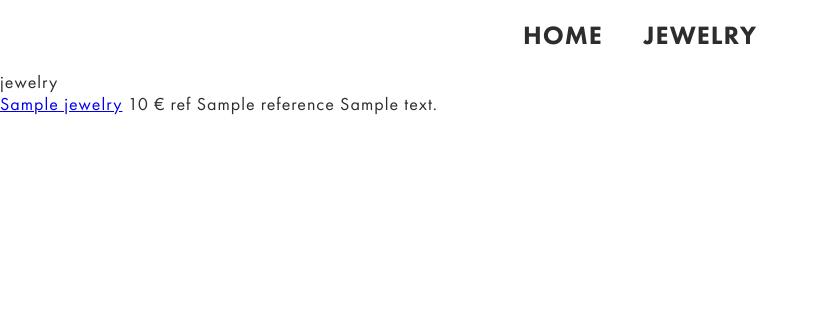
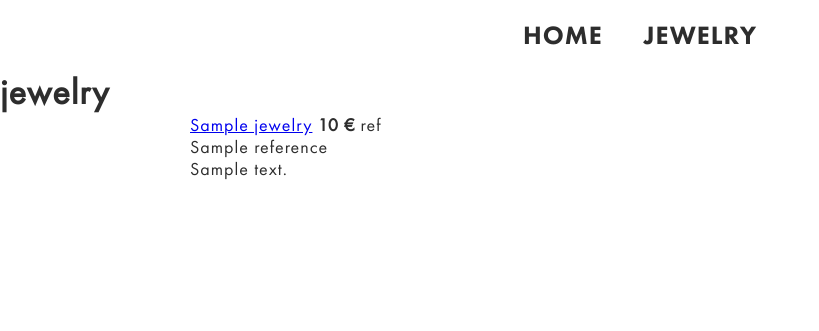
Before and after one commit to adrienloup/symfony4-sample, a Symfony app: template templates/jewelry/index.html.twig in a window 1280 px wide. Shown: the top 331 px of the page, without its empty margins (0-819 px from the left). Run offline with Twig, Linux system fonts and the light colour scheme; the template is opened without the code that fills it: most values are stand-ins (such as "Sample title", 1, 10 or a date in 2020); some libraries are stand-ins or nearby versions.

Commit message:
manage style

```diff
--- a/public/css/main.css
+++ b/public/css/main.css
@@ -51,3 +51,13 @@ nav ul li a {
   font-size: 26px;
   color: #2d2d2d;
 }
+
+.jewelry {
+  max-width: 900px;
+  width: 100%;
+  margin: 0 auto;
+}
+
+.jewels {
+  width: calc(100% /4);
+}
--- a/templates/jewelry/index.html.twig
+++ b/templates/jewelry/index.html.twig
@@ -1,14 +1,14 @@
 {% extends 'base.html.twig' %}
-{% block title %}jewelry watch{% endblock %}
+{% block title %}jewelry{% endblock %}
 {% block body %}
-<div>
-  jewelry
+<h1>jewelry</h1>
+<div class="jewelry">
   {% for jewels in jewelry %}
-  <div>
+  <div class="jewels">
     <a href="{{ path('jewelry.single', { id: jewels.id, slug: jewels.slug }) }}">{{ jewels.name }}</a>
-    {{ jewels.formattedPrice }} €
-    ref {{ jewels.reference }}
-    {{ jewels.description }}
+    <strong>{{ jewels.formattedPrice }} €</strong>
+    <span>ref {{ jewels.reference }}</span>
+    <p>{{ jewels.description }}</p>
   </div>
   {% endfor %}
 </div>
```
